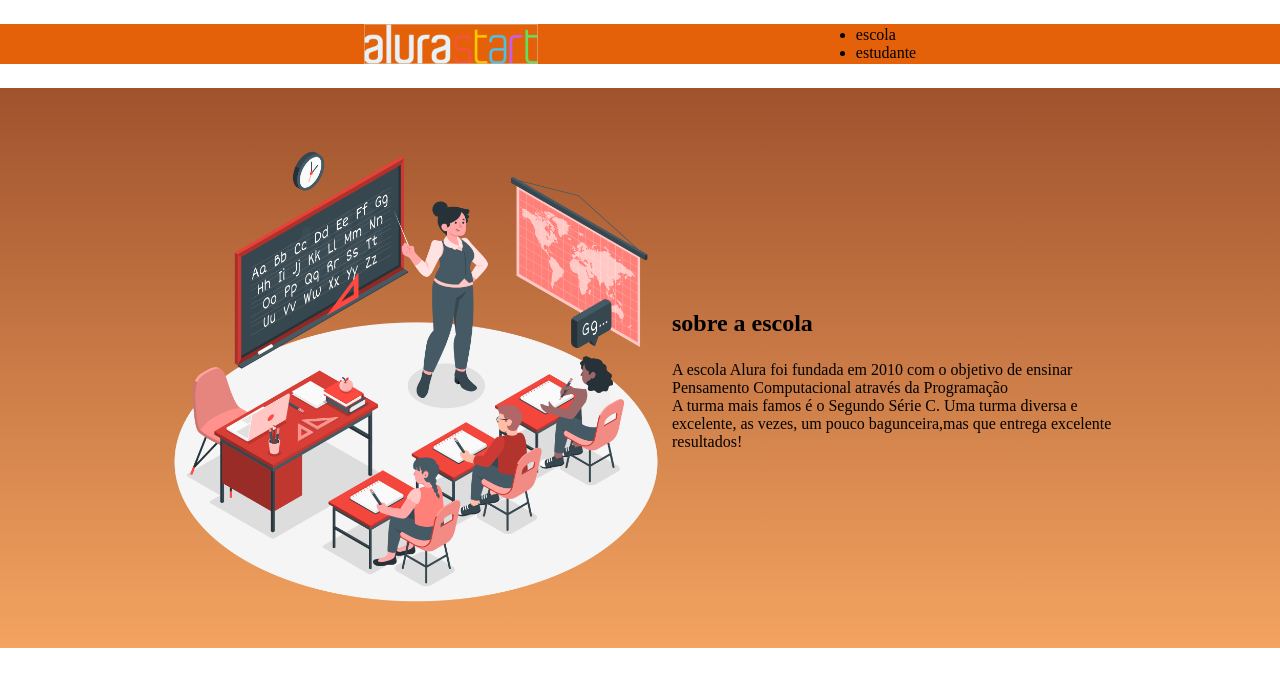
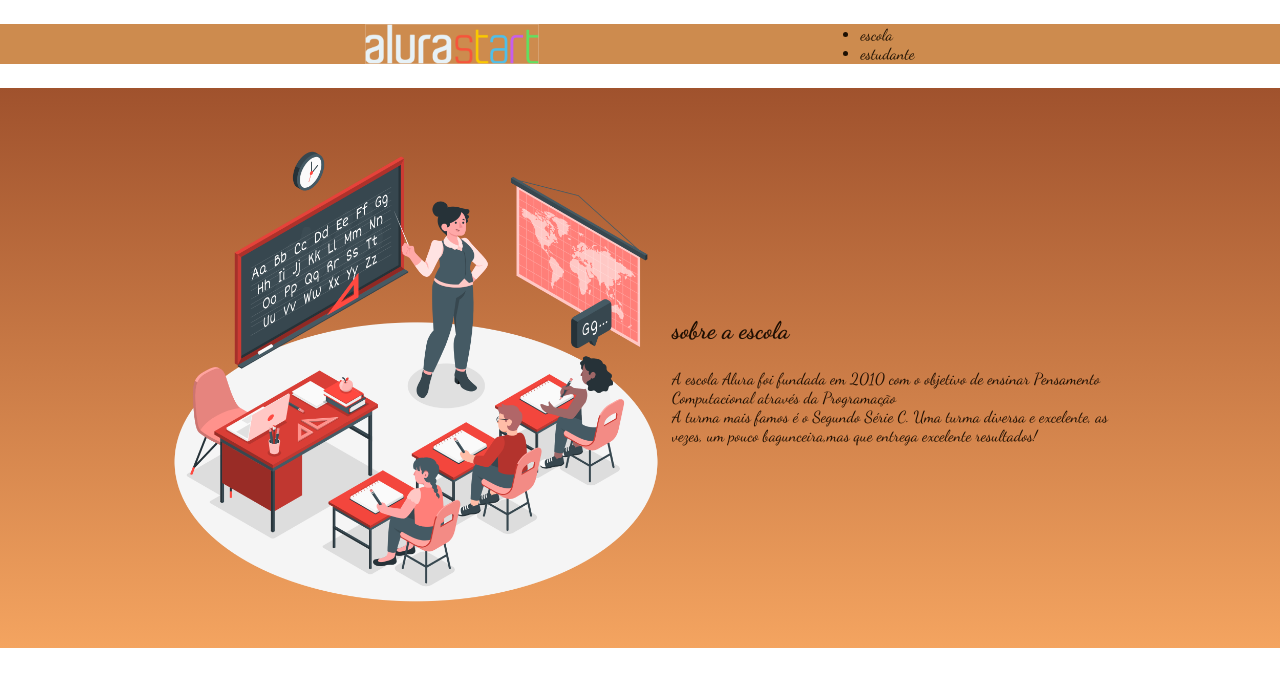
Before and after one commit to ecpontes/Site, a plain HTML site: page Site-main/Site-Escola-main/index.html in a window 1280 px wide. Drawn offline with Linux system fonts and the light colour scheme.

Commit message:
Add files via upload

```diff
--- a/Site-main/Site-Escola-main/index.html
+++ b/Site-main/Site-Escola-main/index.html
@@ -6,6 +6,10 @@
     <meta name="viewport" content="width=device-width, initial-scale=1.0">
     <title>Document</title>
     <link rel="stylesheet" href="style.css">
+    <link rel="preconnect" href="https://fonts.googleapis.com">
+    <link rel="preconnect" href="https://fonts.gstatic.com" crossorigin>
+    <link href="https://fonts.googleapis.com/css2?family=Dancing+Script:wght@400;700&display=swap" rel="stylesheet">
+
 </head>
 <body>
     <header class="cabeçalho">
--- a/Site-main/Site-Escola-main/style.css
+++ b/Site-main/Site-Escola-main/style.css
@@ -3,8 +3,8 @@
     padding: 0;
 }
 .cabeçalho{
-    background-color: rgb(228, 97, 9);
-    color: rgb(0, 0, 0);
+    background-color: rgba(184, 91, 5, 0.705);
+    color: rgb(29, 16, 2);
     display: flex;
     justify-content: space-around;
     align-items: center;
@@ -23,7 +23,7 @@
     }
     .escola{
         background-image: linear-gradient(#A0522D,#F4A460);
-        color: rgb(0, 0, 0);
+        color: rgb(29, 14, 2);
         display: flex;
         justify-content: center;
         align-items: center;
@@ -35,3 +35,6 @@
     .escola-titulo{
         padding: 24px 0;
     }
+    body{
+        font-family: 'Dancing Script', cursive;
+    }
```
